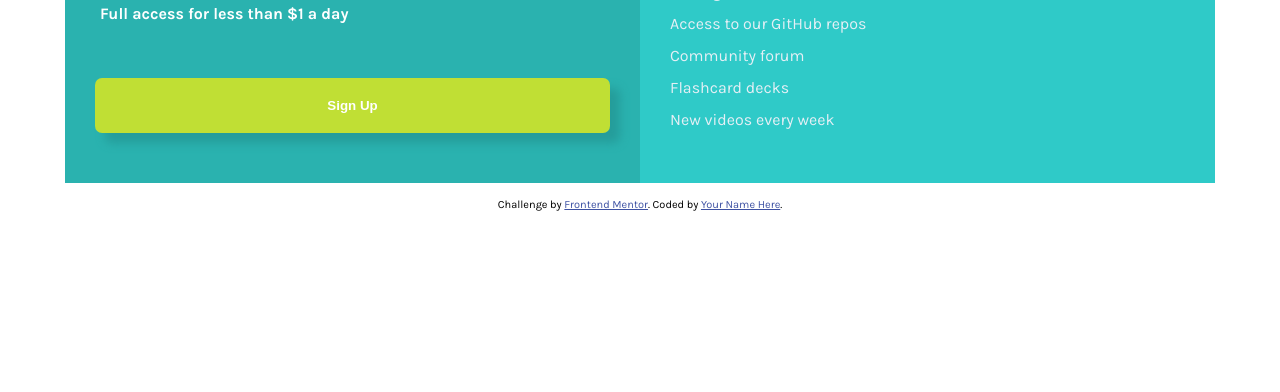
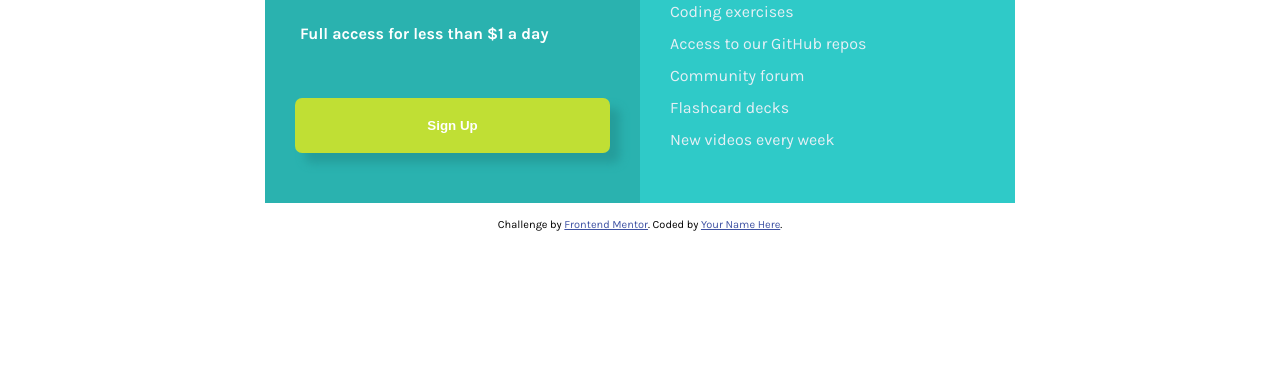
Before and after one commit to akshaymagrani/webDev-n4-Single-price-grid-component, a plain HTML site: page index.html in a window 1280 px wide. Shown: the part 514-906 px from the top of the page. Before the commit the page ends 866 px from the top, so only its background shows below. Drawn offline with Linux system fonts and the light colour scheme.

Commit message:
Update index.css
body padding increased. All elements padding reduced.

```diff
--- a/index.css
+++ b/index.css
@@ -109,7 +109,7 @@ button{
         display:grid;
         grid-template-columns: 1fr 1fr;
         grid-template-rows: 0.8fr 1fr 30px;
-        padding:80px 50px;
+        padding:100px 250px;
     }
     #div1{
         grid-column:1/3;
```
